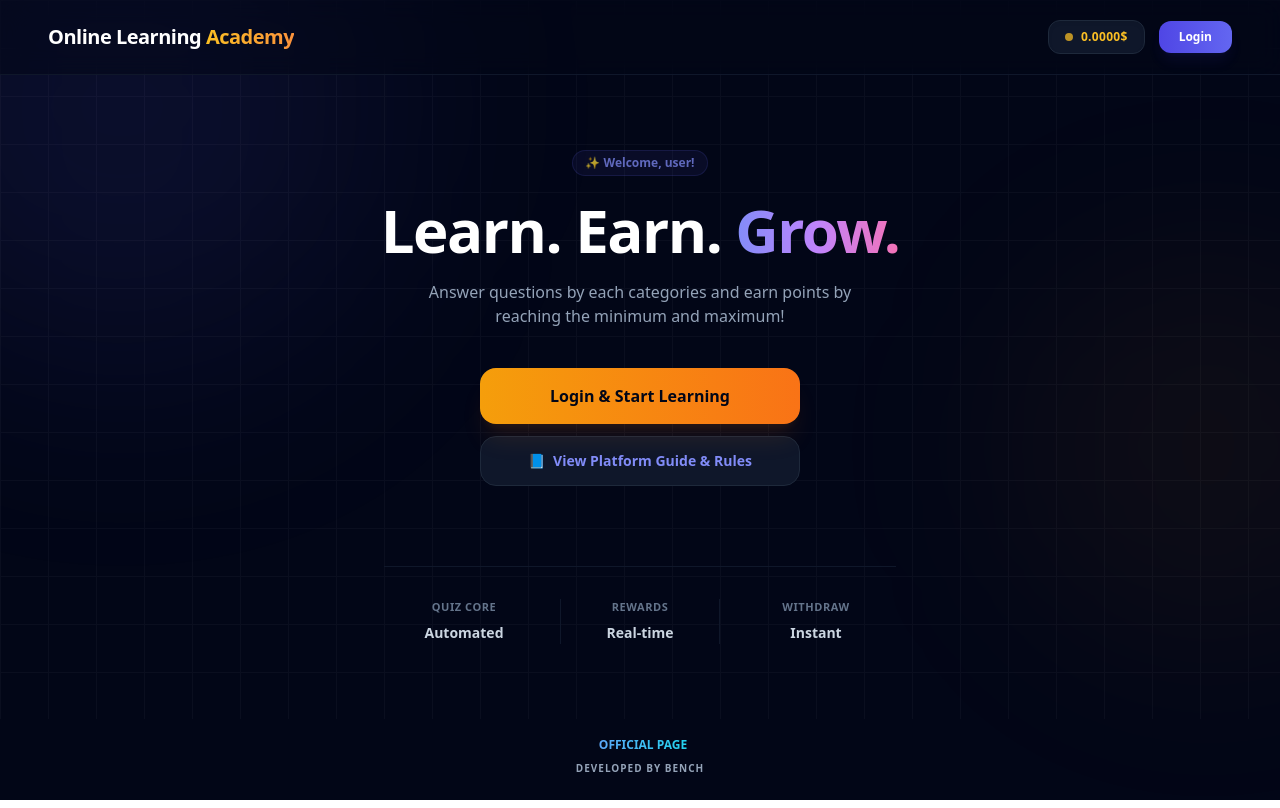
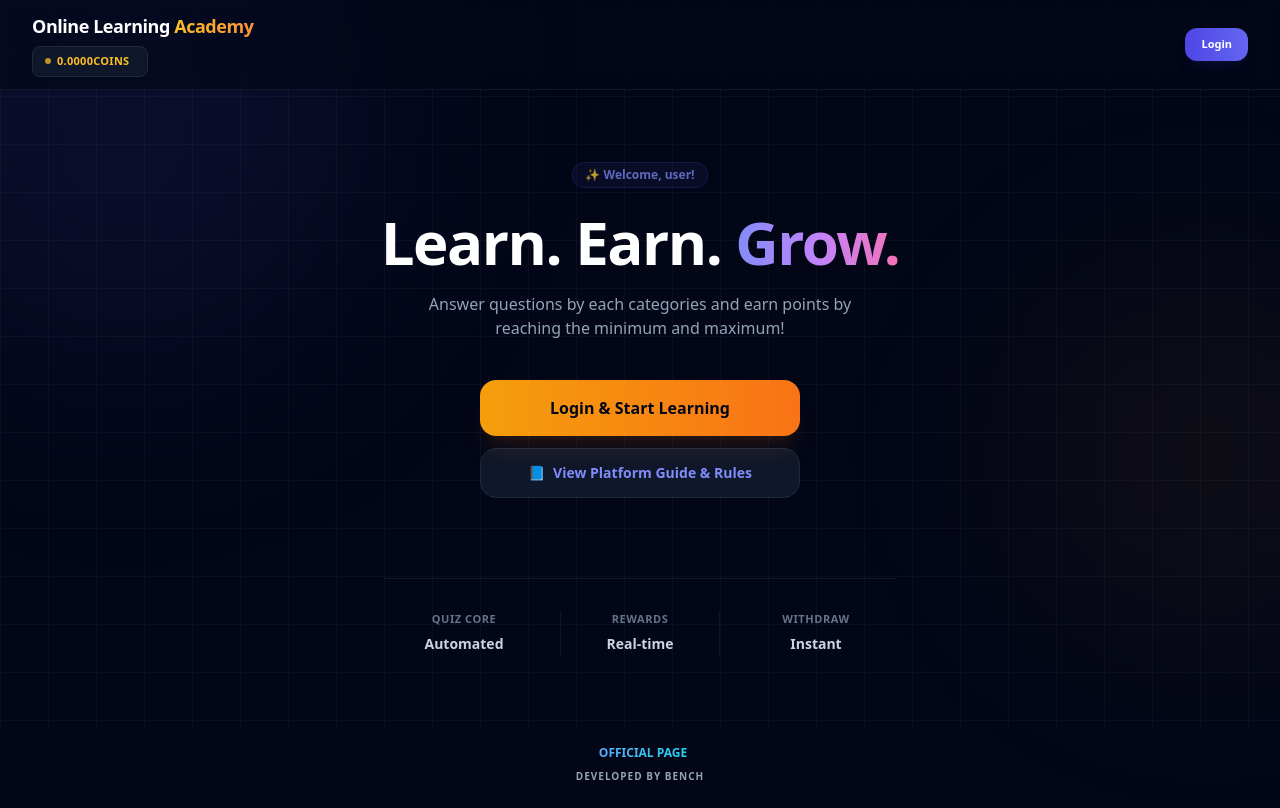
Before and after one commit to onlineacademy23est-stack/my-project, a React (Vite) app in the folder client/: page / in a window 1280 px wide. Built offline with nearby package versions, Linux system fonts and the light colour scheme.

Commit message:
feat: update header layout and rename $ to coins

```diff
--- a/client/src/App.jsx
+++ b/client/src/App.jsx
@@ -110,23 +110,19 @@ function App() {
     { "q": "What is the meaning of easy?", "a": "Simple", "options": ["Simple", "Difficult", "Complicated"] }
   ];
 
-  // ✅ ONE TAB POLICY useEffect — ILAGAY ITO BAGO ANG IBANG useEffects
+  // ✅ ONE TAB POLICY useEffect
   useEffect(() => {
     const CHANNEL_NAME = "ola_single_tab_channel";
     const channel = new BroadcastChannel(CHANNEL_NAME);
     channelRef.current = channel;
 
-    // Mag-announce: "Bukas na ako, mga susunod na tab — sumuko na kayo!"
     channel.postMessage({ type: "TAB_OPENED" });
 
     channel.onmessage = (event) => {
       if (event.data?.type === "TAB_OPENED") {
-        // May bagong tab na nagbukas — ito na yung duplicate, i-block natin ang tab na iyon
-        // (pero ito mismo ang original, kaya mag-rereply tayo para malaman ng bago na may nauna na)
         channel.postMessage({ type: "TAB_ALREADY_EXISTS" });
       }
       if (event.data?.type === "TAB_ALREADY_EXISTS") {
-        // Natanggap natin ang reply — ibig sabihin, may nauna na! Ito ay duplicate tab.
         setIsDuplicateTab(true);
       }
     };
@@ -319,7 +315,7 @@ function App() {
     });
   }
 
-  // ✅ ONE TAB POLICY BLOCKER — kung duplicate tab, ipakita ito at wag na i-render ang buong app
+  // ✅ ONE TAB POLICY BLOCKER
   if (isDuplicateTab) {
     return (
       <div className="fixed inset-0 bg-slate-950 flex flex-col items-center justify-center p-6 z-[9999] text-center">
@@ -365,30 +361,54 @@ function App() {
         <div className="absolute top-[-20%] left-[-10%] w-[500px] h-[500px] bg-indigo-500/10 rounded-full blur-[120px] pointer-events-none"></div>
         <div className="absolute bottom-[10%] right-[-10%] w-[400px] h-[400px] bg-amber-500/5 rounded-full blur-[100px] pointer-events-none"></div>
 
-        <header className="relative flex items-center justify-between px-6 sm:px-12 py-5 border-b border-slate-900 backdrop-blur-md bg-slate-950/50 z-40">
-          <h1 onClick={() => changeScreenWithAnimation("home")} className="text-xl font-black tracking-tight text-white cursor-pointer select-none transition-all hover:opacity-80 active:scale-95">
-            Online Learning <span className="text-transparent bg-clip-text bg-gradient-to-r from-amber-400 to-orange-400">Academy</span>
-          </h1>
-          <div className="flex items-center gap-3.5">
-            <div className="flex items-center gap-2 bg-slate-900 border border-slate-800 text-slate-200 font-bold px-4 py-2 rounded-xl shadow-inner select-none transition-transform duration-300 hover:scale-105">
-              <span className="w-2 h-2 rounded-full bg-amber-400 animate-pulse"></span>
-              <span className="tracking-wide text-xs font-black text-amber-400">
-                {loggedInCode ? coins.toFixed(4) : "0.0000"}$
+        {/* ── HEADER ── */}
+        <header className="relative flex items-center justify-between px-4 sm:px-8 py-3 border-b border-slate-900 backdrop-blur-md bg-slate-950/50 z-40 gap-3">
+
+          {/* LEFT SIDE: Brand on top, CoinBox below */}
+          <div className="flex flex-col items-start gap-1.5 min-w-0">
+            {/* Brand */}
+            <h1
+              onClick={() => changeScreenWithAnimation("home")}
+              className="text-base sm:text-lg font-black tracking-tight text-white cursor-pointer select-none transition-all hover:opacity-80 active:scale-95 leading-none whitespace-nowrap"
+            >
+              Online Learning{" "}
+              <span className="text-transparent bg-clip-text bg-gradient-to-r from-amber-400 to-orange-400">
+                Academy
               </span>
+            </h1>
+
+            {/* Coin Box */}
+            <div className="flex items-center gap-1.5 bg-slate-900 border border-slate-800 text-slate-200 font-bold px-3 py-1.5 rounded-lg shadow-inner select-none transition-transform duration-300 hover:scale-105 self-start">
+              <span className="w-1.5 h-1.5 rounded-full bg-amber-400 animate-pulse flex-shrink-0"></span>
+              <span className="tracking-wide text-[11px] font-black text-amber-400 whitespace-nowrap">
+                {loggedInCode ? coins.toFixed(4) : "0.0000"}COINS
+              </span>
+              <span className="text-[10px] text-slate-500 font-semibold hidden sm:inline"></span>
             </div>
+          </div>
 
+          {/* RIGHT SIDE: FB Name + action button */}
+          <div className="flex items-center gap-2 flex-shrink-0">
             {loggedInCode ? (
-              <div className="flex items-center gap-2.5">
-                <div className="bg-slate-900/80 text-slate-300 font-bold px-3 py-2 rounded-xl text-xs border border-slate-800/80 flex items-center gap-1.5 backdrop-blur-sm">
-                  <span className="opacity-70">👤</span> <span className="tracking-wider text-slate-200">{loggedInFbName}</span>
+              <>
+                {/* FB Name badge — truncates gracefully on small screens */}
+                <div className="bg-slate-900/80 text-slate-300 font-bold px-2.5 py-1.5 rounded-xl text-[11px] border border-slate-800/80 flex items-center gap-1.5 backdrop-blur-sm max-w-[120px] sm:max-w-[180px] overflow-hidden">
+                  <span className="opacity-70 flex-shrink-0">👤</span>
+                  <span className="tracking-wide text-slate-200 truncate">{loggedInFbName}</span>
                 </div>
 
-                <button onClick={handleLogout} className="bg-slate-900 hover:bg-rose-950/30 text-slate-400 hover:text-rose-400 border border-slate-800 hover:border-rose-900/50 px-3 py-2 rounded-xl text-xs font-bold transition-all active:scale-95">
+                <button
+                  onClick={handleLogout}
+                  className="bg-slate-900 hover:bg-rose-950/30 text-slate-400 hover:text-rose-400 border border-slate-800 hover:border-rose-900/50 px-2.5 py-1.5 rounded-xl text-[11px] font-bold transition-all active:scale-95 flex-shrink-0 whitespace-nowrap"
+                >
                   Logout
                 </button>
-              </div>
+              </>
             ) : (
-              <button onClick={() => { setEncashStatus({ type: "", msg: "" }); setShowLogin(true); }} className="bg-gradient-to-r from-indigo-600 to-indigo-500 hover:from-indigo-500 hover:to-indigo-400 text-white px-5 py-2 rounded-xl text-xs font-bold transition-all shadow-lg shadow-indigo-600/10 active:scale-95">
+              <button
+                onClick={() => { setEncashStatus({ type: "", msg: "" }); setShowLogin(true); }}
+                className="bg-gradient-to-r from-indigo-600 to-indigo-500 hover:from-indigo-500 hover:to-indigo-400 text-white px-4 py-2 rounded-xl text-[11px] font-bold transition-all shadow-lg shadow-indigo-600/10 active:scale-95 whitespace-nowrap"
+              >
                 Login
               </button>
             )}
```
